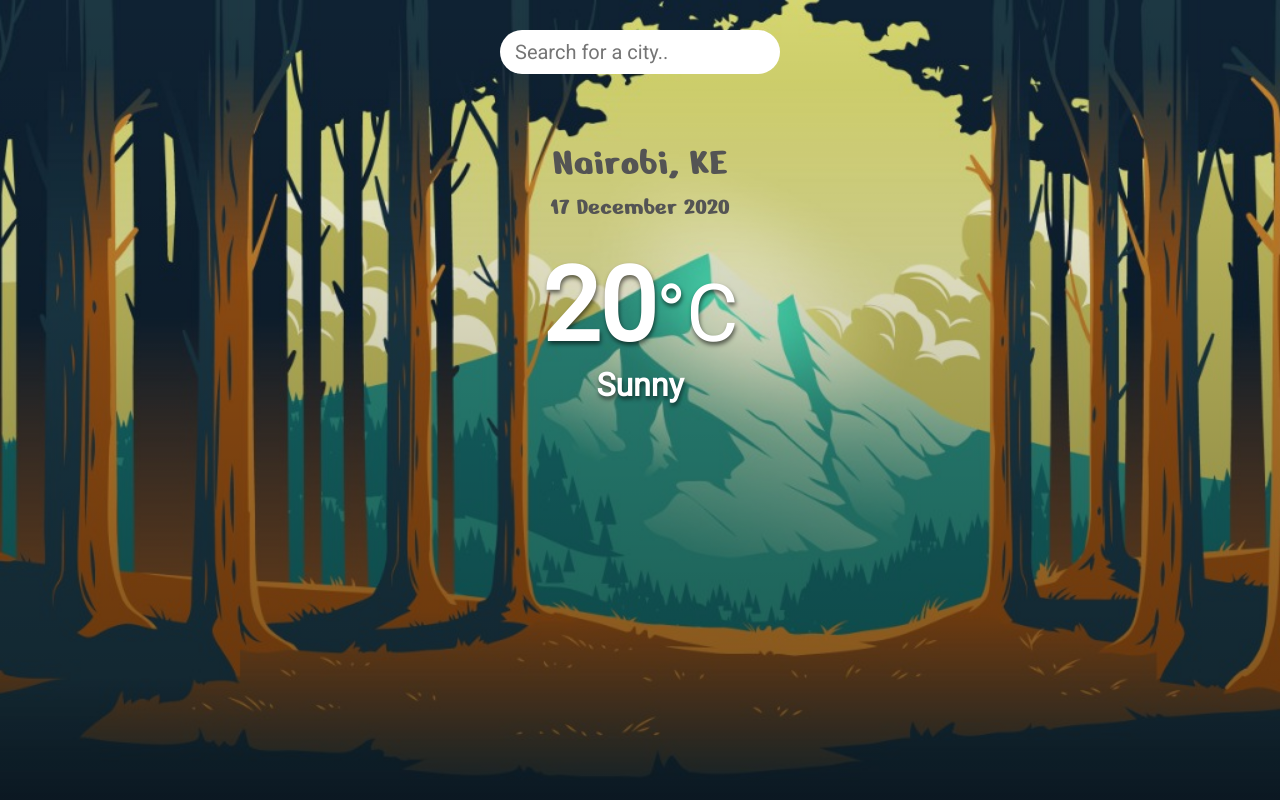
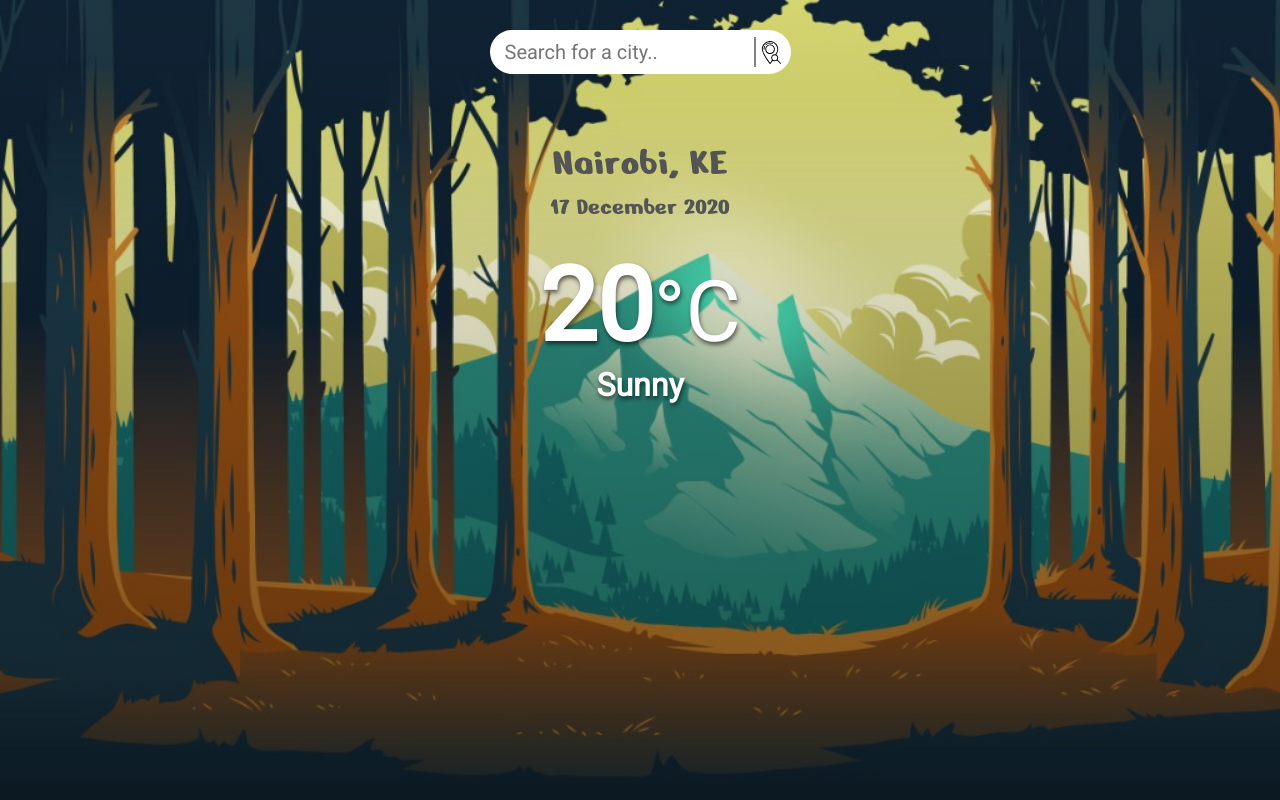
Before and after one commit to paminus-kingori/weather-app-using-API, a plain HTML site: page index.html in a window 1280 px wide. Drawn offline with Linux system fonts and the light colour scheme.

Commit message:
fully redesigned

```diff
--- a/index.html
+++ b/index.html
@@ -9,9 +9,12 @@
 <body>
     <div class="main-window">
         <header>
+            <article class="search-holder">
             <input type="text" autocomplete="off" class="search-box" autofocus
             placeholder="Search for a city..">
-            <!-- <img src="" alt=""> -->
+            <div class="line"></div>
+            <img src="geo search.svg" alt="search-icon" class="icon">
+            </article>
         </header>
         <main>
             <section class="location">
--- a/main.js
+++ b/main.js
@@ -2,6 +2,9 @@ const api = {
     key : "7638c144a312ced0828ccfdeb2684209",
     base:"https://api.openweathermap.org/data/2.5/"
 }
+
+const icon = document.querySelector(".icon");
+icon.addEventListener("click",setQuery);
 
 const searchbox = document.querySelector(".search-box");
 searchbox.addEventListener("keypress",setQuery);
@@ -20,6 +23,7 @@ function getResults(query){
     .then(weather => {
             return weather.json();
         }).then(displayResults);
+
 }
 
 function displayResults(weather){
--- a/style.css
+++ b/style.css
@@ -18,6 +18,24 @@ body{
     flex-direction: column;
     min-height:100vh ;
 }
+.search-holder{
+    display: flex;
+    background: white;
+    border-radius: 30px;
+    align-items: center;
+}
+.icon{
+    width: 25px;
+    height: 23px;
+    margin-right: 8px;
+    cursor: pointer;
+}
+.line{
+    width: 2px;
+    height: 30px;
+    background: #848484;
+    margin: 3px 4px;
+}
 header{
     display: flex;
     justify-content: center;
@@ -30,13 +48,10 @@ header input{
     padding: 10px 15px;
     border: none;
     outline: none;
-    background-color: rgb(255 255 255);
+    background:none;
     border-radius: 30px;
-    /* border-bottom: 3px solid rgb(226, 226, 31); */
     color: #313133;
     font-size: 20px;
-    transition: 0.3s ease-out;
-
 }
 
 main{
@@ -72,7 +87,7 @@ main{
     text-shadow: 1px 3px 4px rgba(0, 0, 0, 0.56);
 }
 .temp span{
-    font-size: 80px;
+    font-size: 85px;
     font-weight: 500;
 
 }
```
Also changed, not shown: geo search.svg (added).
